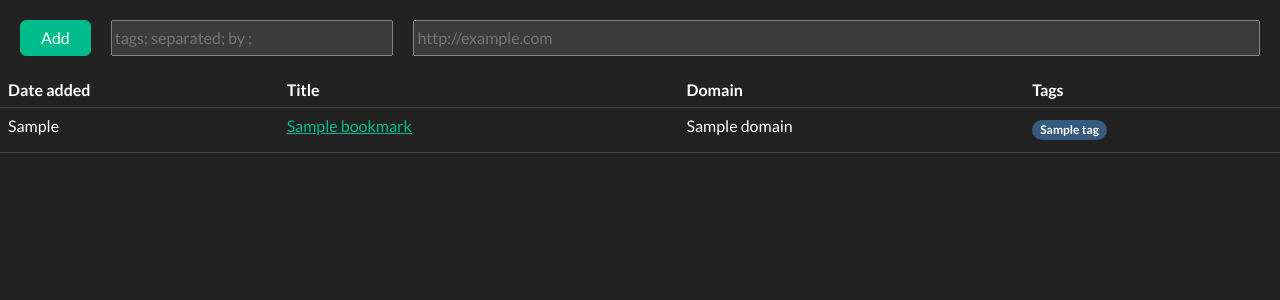
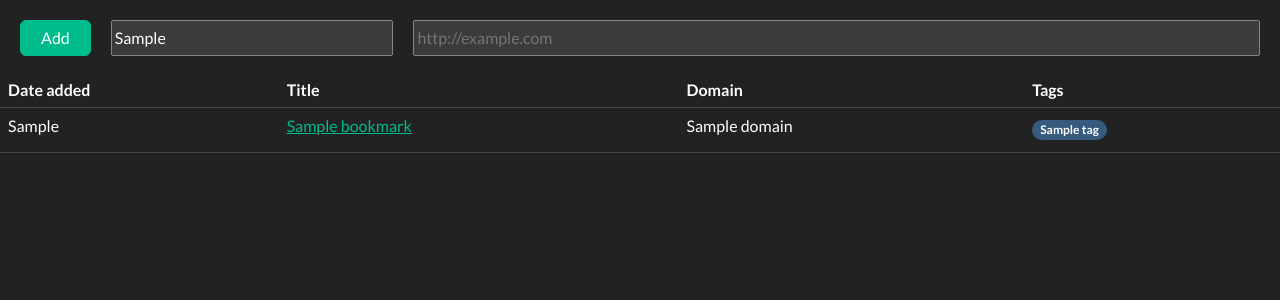
Before and after one commit to nchz/coolmarks, a Django app: template src/templates/loader/bookmarks.html in a window 1280 px wide. Shown: the part 90-390 px from the top of the page. Run offline with Django 4.2, Linux system fonts and the light colour scheme; the template is opened without the code that fills it: most values are stand-ins (such as "Sample title", 1, 10 or a date in 2020).

Commit message:
use tags from last added bookmark.

```diff
--- a/src/templates/loader/bookmarks.html
+++ b/src/templates/loader/bookmarks.html
@@ -8,7 +8,9 @@
   <form style="display: flex; justify-content: space-between;" action="/api/bookmarks/" method="POST">
     {% csrf_token %}
     <button type="submit" class="btn btn-success" style="padding: 5px 20px;">Add</button>
-    <input type="text" name="tags_string" style="width: 25%; margin: 0px 20px;" placeholder="tags; separated; by ;">
+    {% with results|first as first %}
+    <input type="text" name="tags_string" style="width: 25%; margin: 0px 20px;" placeholder="tags; separated; by ;" value="{{ first.tags_string }}">
+    {% endwith %}
     <input type="url" name="link" style="width: 75%;" placeholder="http://example.com">
   </form>
 </div>
```
